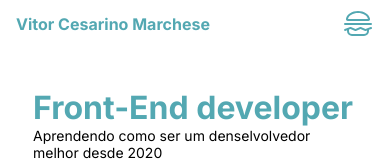
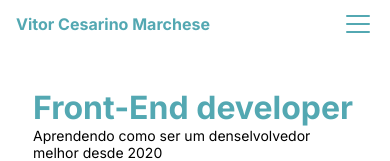
Before and after one commit to VitorCesarinoMarchese/portifolio, a React (Vite) app: page / in a window 390 px wide. Shown: the top 161 px of the page. Built offline with nearby package versions, Linux system fonts and the light colour scheme.

Commit message:
feat(UI/UX): changed hamburger menu icon to a list and X icon

```diff
--- a/src/components/NavBar/NavBar.tsx
+++ b/src/components/NavBar/NavBar.tsx
@@ -1,5 +1,5 @@
 import { useState } from "react";
-import { Hamburger } from "@phosphor-icons/react";
+import { ListIcon, XIcon } from "@phosphor-icons/react";
 
 import "./NavBar.sass";
 
@@ -13,13 +13,13 @@ function NavBar() {
           className={active ? "none" : "NavBtn"}
           onClick={() => SetActive(true)}
         >
-          <Hamburger size={32} color="#53a8b2" />{" "}
+          <ListIcon size={32} color="#53a8b2" />{" "}
         </button>
         <button
           className={active ? "NavBtn" : "none"}
           onClick={() => SetActive(false)}
         >
-          <Hamburger size={32} color="#53a8b2" weight="fill" />{" "}
+          <XIcon size={32} color="#53a8b2" />{" "}
         </button>
         <ul className={active ? "active" : "none"}>
           <li>
```
